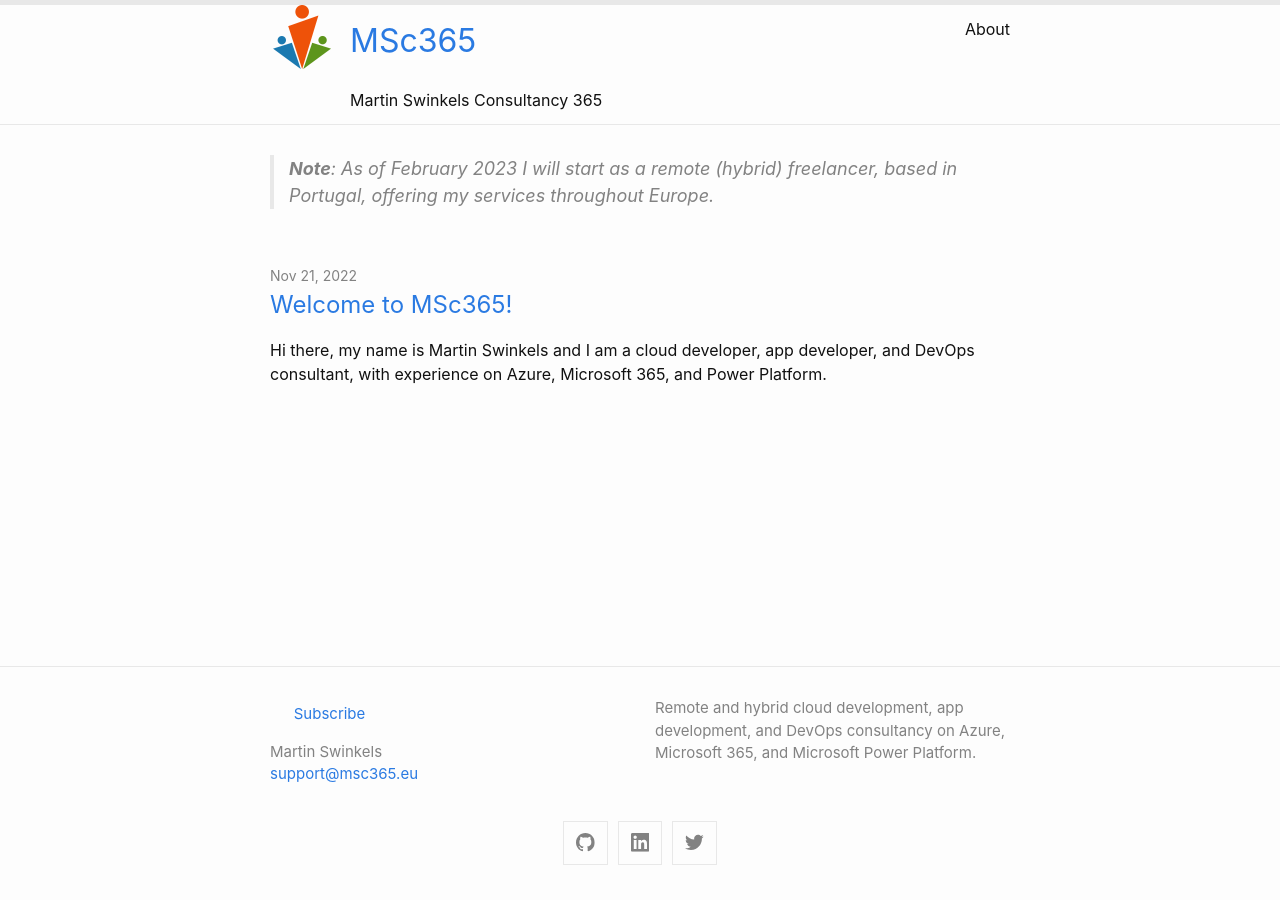
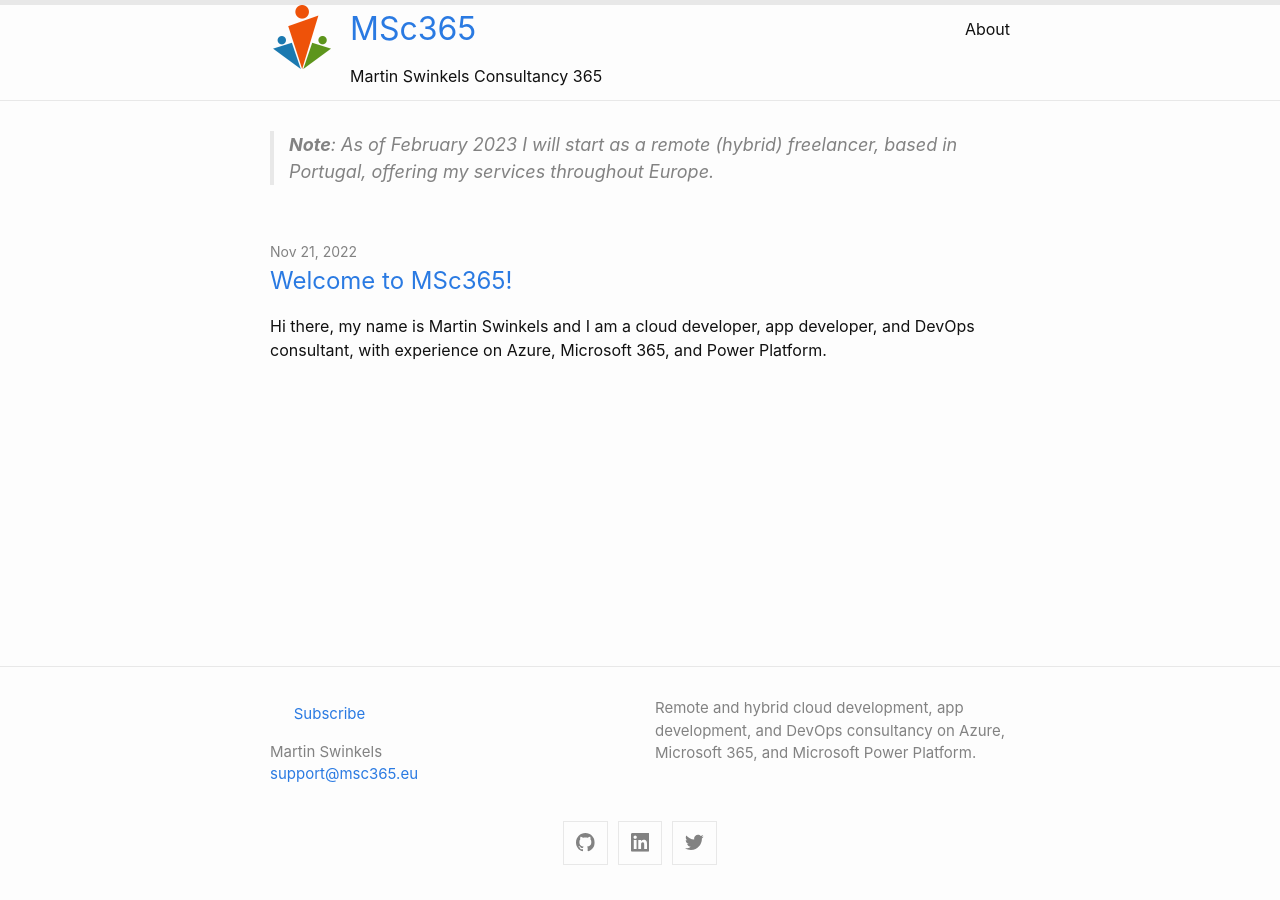
Before and after one commit to msc365/msc365.github.io, a Jekyll site: the page built from index.md, in a window 1280 px wide. Built offline with Jekyll 4.4.1, drawn with Linux system fonts in a browser that asks for light colours.

Commit message:
Update custom-styles.scss

```diff
--- a/_sass/minima/custom-styles.scss
+++ b/_sass/minima/custom-styles.scss
@@ -50,17 +50,15 @@
 }
 
 .site-name {
-    margin: 0;
     cursor: pointer;
 }
 
-h1.site-name{
-    margin-block-start: 0.36em;
-    margin-block-end: 0.36em;
+p.site-name {
+    margin: 0;
 }
 
 .site-underline {
-    margin: 0;
+    margin: -16px 0 0 0;
 
      @include mobile {
         margin: 3px 0;
```
